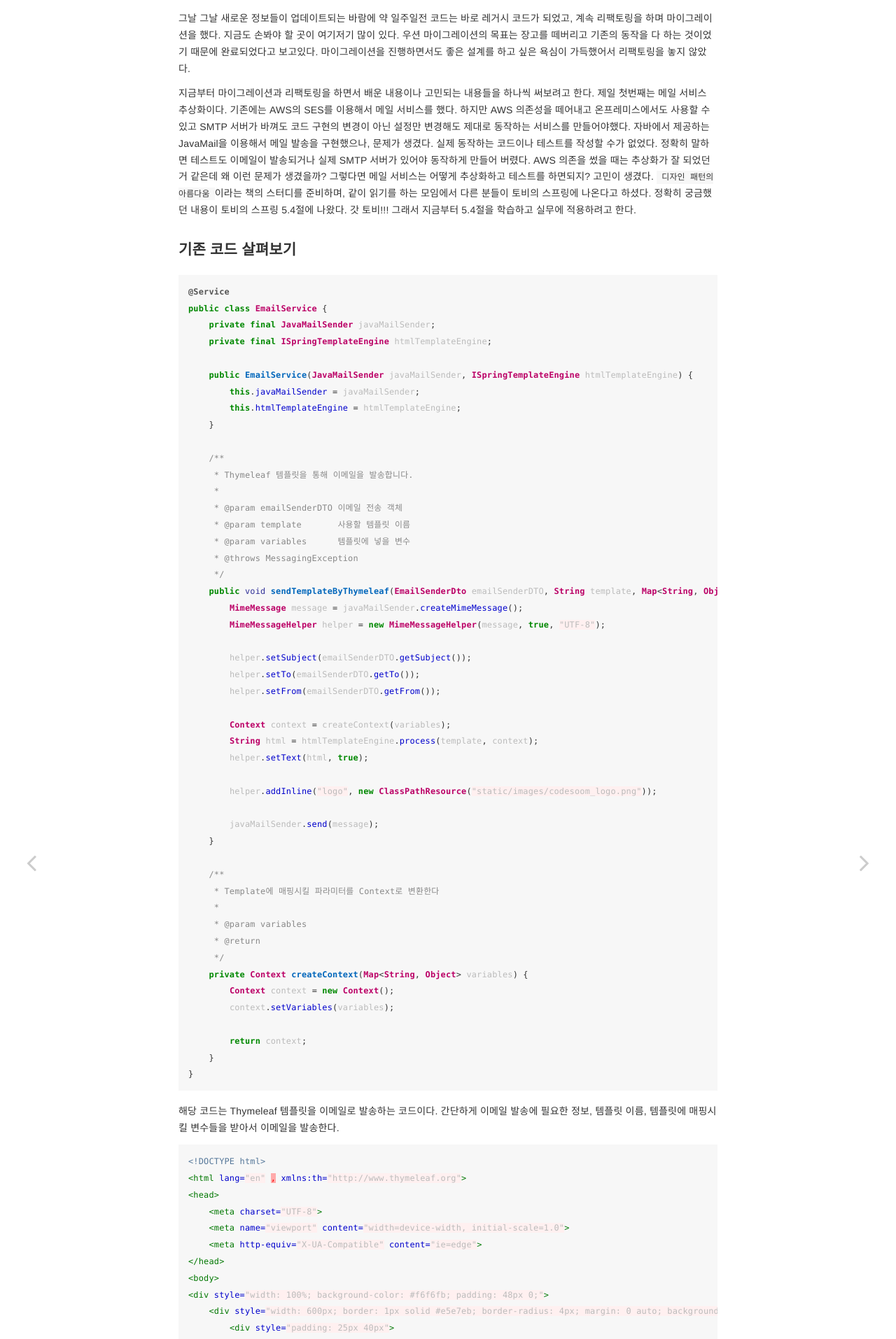
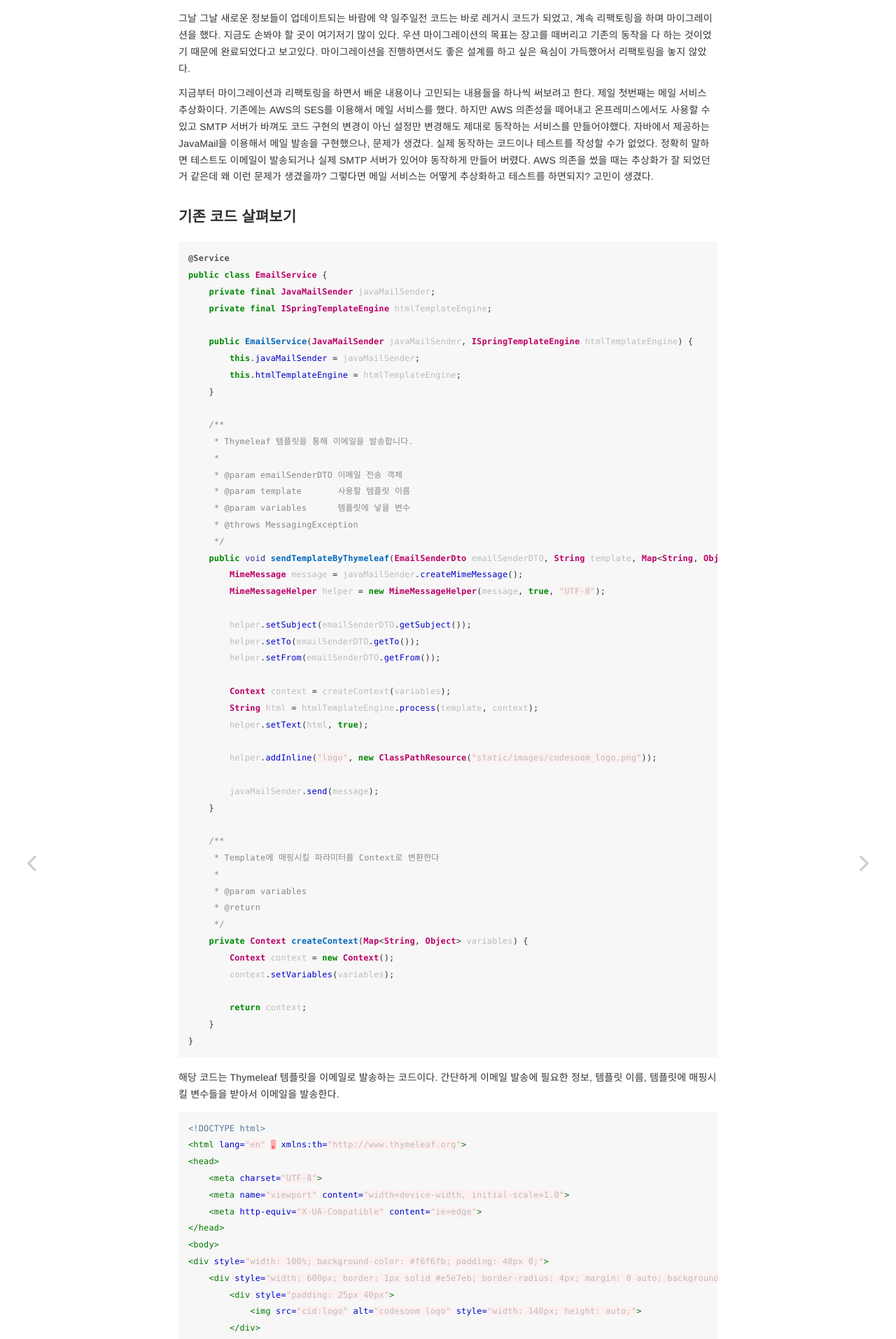
Before and after one commit to kyuwon53/kyuwon53.github.io, a Jekyll site: the page built from _posts/2023-07-30-스프링 메일 서비스 추상화.md, in a window 1280 px wide. Shown: the part 315-2229 px from the top of the page at 70% size. Built offline with Jekyll 4.4.1, drawn with Linux system fonts in a browser that asks for light colours; comment, search, counter and statistics services are not loaded.

Commit message:
토비의 스프링 내용을 제거

```diff
--- a/_posts/2023-07-30-스프링 메일 서비스 추상화.md
+++ b/_posts/2023-07-30-스프링 메일 서비스 추상화.md
@@ -11,7 +11,7 @@ categories: 공부, 스프링
 
 그날 그날 새로운 정보들이 업데이트되는 바람에 약 일주일전 코드는 바로 레거시 코드가 되었고, 계속 리팩토링을 하며 마이그레이션을 했다. 지금도 손봐야 할 곳이 여기저기 많이 있다. 우션 마이그레이션의 목표는 장고를 떼버리고 기존의 동작을 다 하는 것이었기 때문에 완료되었다고 보고있다. 마이그레이션을 진행하면서도 좋은 설계를 하고 싶은 욕심이 가득했어서 리팩토링을 놓지 않았다.
 
-지금부터 마이그레이션과 리팩토링을 하면서 배운 내용이나 고민되는 내용들을 하나씩 써보려고 한다. 제일 첫번째는 메일 서비스 추상화이다. 기존에는 AWS의 SES를 이용해서 메일 서비스를 했다. 하지만 AWS 의존성을 떼어내고 온프레미스에서도 사용할 수 있고 SMTP 서버가 바껴도 코드 구현의 변경이 아닌 설정만 변경해도 제대로 동작하는 서비스를 만들어야했다. 자바에서 제공하는 JavaMail을 이용해서 메일 발송을 구현했으나, 문제가 생겼다. 실제 동작하는 코드이나 테스트를 작성할 수가 없었다. 정확히 말하면 테스트도 이메일이 발송되거나 실제 SMTP 서버가 있어야 동작하게 만들어 버렸다. AWS 의존을 썼을 때는 추상화가 잘 되었던거 같은데 왜 이런 문제가 생겼을까? 그렇다면 메일 서비스는 어떻게 추상화하고 테스트를 하면되지? 고민이 생겼다. `디자인 패턴의 아름다움`이라는 책의 스터디를 준비하며, 같이 읽기를 하는 모임에서 다른 분들이 토비의 스프링에 나온다고 하셨다. 정확히 궁금했던 내용이 토비의 스프링 5.4절에 나왔다. 갓 토비!!!  그래서 지금부터 5.4절을 학습하고 실무에 적용하려고 한다.
+지금부터 마이그레이션과 리팩토링을 하면서 배운 내용이나 고민되는 내용들을 하나씩 써보려고 한다. 제일 첫번째는 메일 서비스 추상화이다. 기존에는 AWS의 SES를 이용해서 메일 서비스를 했다. 하지만 AWS 의존성을 떼어내고 온프레미스에서도 사용할 수 있고 SMTP 서버가 바껴도 코드 구현의 변경이 아닌 설정만 변경해도 제대로 동작하는 서비스를 만들어야했다. 자바에서 제공하는 JavaMail을 이용해서 메일 발송을 구현했으나, 문제가 생겼다. 실제 동작하는 코드이나 테스트를 작성할 수가 없었다. 정확히 말하면 테스트도 이메일이 발송되거나 실제 SMTP 서버가 있어야 동작하게 만들어 버렸다. AWS 의존을 썼을 때는 추상화가 잘 되었던거 같은데 왜 이런 문제가 생겼을까? 그렇다면 메일 서비스는 어떻게 추상화하고 테스트를 하면되지? 고민이 생겼다.
 
 ### 기존 코드 살펴보기
 
```
